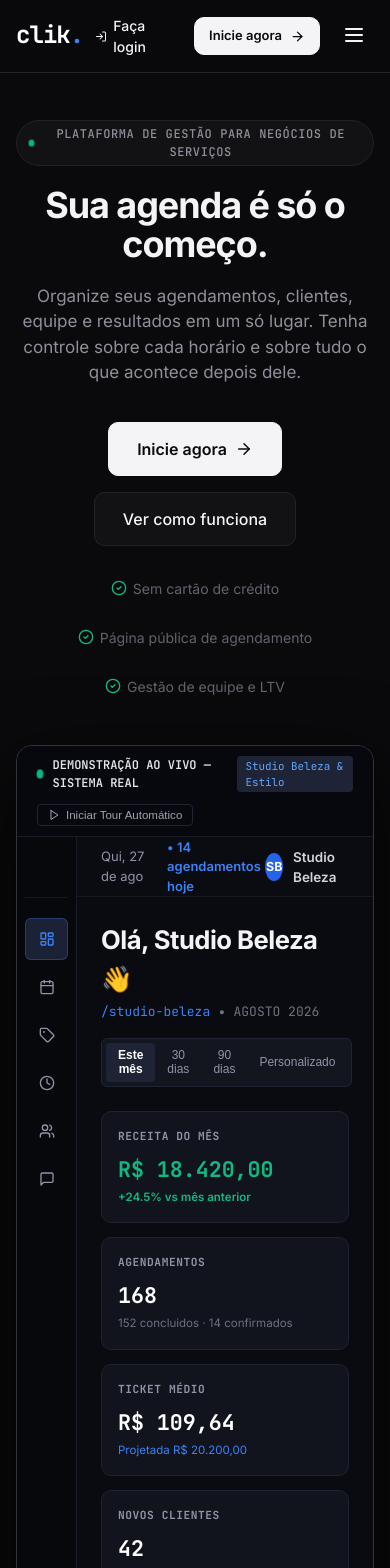
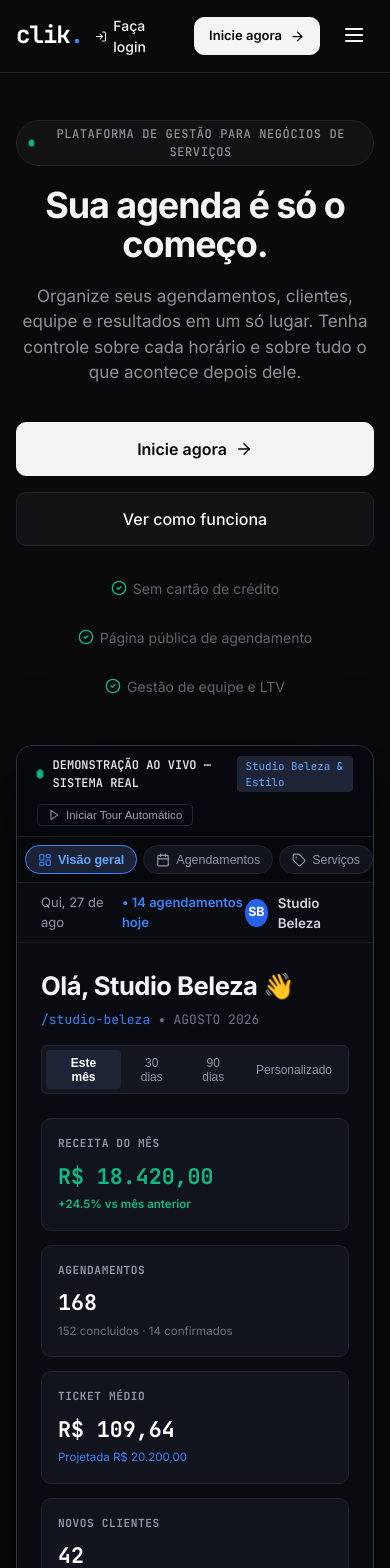
Before and after one commit to alissonandrade1/useclik.com.br, a React (Vite) app: page /home in a window 390 px wide. Shown: the top 1568 px of the page. Built offline with nearby package versions, Linux system fonts and the light colour scheme.

Commit message:
feat: torna o site 100% responsivo para mobile com navegacao por abas e botoes adaptativos

```diff
--- a/src/components/CTASection.jsx
+++ b/src/components/CTASection.jsx
@@ -63,7 +63,7 @@ export default function CTASection() {
               href="https://app.useclik.com.br/register"
               target="_blank"
               rel="noopener noreferrer"
-              className="btn btn-lg"
+              className="btn btn-lg btn-mobile-full"
               style={{
                 backgroundColor: '#0a0a0c',
                 color: '#ffffff',
@@ -77,7 +77,7 @@ export default function CTASection() {
               <span>Inicie agora</span>
               <ArrowRight size={18} />
             </a>
-            <a href="#como-funciona" className="btn btn-lg" style={{
+            <a href="#como-funciona" className="btn btn-lg btn-mobile-full" style={{
               backgroundColor: 'transparent',
               color: '#0a0a0c',
               border: '1px solid #d1d1d6',
--- a/src/components/HeroSection.jsx
+++ b/src/components/HeroSection.jsx
@@ -87,13 +87,13 @@ export default function HeroSection() {
               href="https://app.useclik.com.br/register"
               target="_blank"
               rel="noopener noreferrer"
-              className="btn btn-primary btn-lg"
+              className="btn btn-primary btn-lg btn-mobile-full"
               style={{ textDecoration: 'none' }}
             >
               <span>Inicie agora</span>
               <ArrowRight size={18} />
             </a>
-            <a href="#como-funciona" className="btn btn-secondary btn-lg" style={{ textDecoration: 'none' }}>
+            <a href="#como-funciona" className="btn btn-secondary btn-lg btn-mobile-full" style={{ textDecoration: 'none' }}>
               <span>Ver como funciona</span>
             </a>
           </div>
@@ -173,6 +173,44 @@ export default function HeroSection() {
                 <span>{autoPlay ? 'Pausar Tour Automático' : 'Iniciar Tour Automático'}</span>
               </button>
             </div>
+          </div>
+
+          {/* Mobile Horizontal Scrollable Tab Bar (Visible on mobile/tablet <= 840px) */}
+          <div className="app-mobile-nav-bar">
+            {[
+              { id: 'visao-geral', label: 'Visão geral', icon: LayoutDashboard },
+              { id: 'agendamentos', label: 'Agendamentos', icon: CalendarIcon },
+              { id: 'servicos', label: 'Serviços', icon: Tag },
+              { id: 'disponibilidade', label: 'Disponibilidade', icon: Clock },
+              { id: 'clientes', label: 'Clientes', icon: Users },
+              { id: 'whatsapp', label: 'WhatsApp', icon: MessageSquare },
+            ].map((item) => {
+              const Icon = item.icon;
+              const isActive = activeNav === item.id;
+              return (
+                <button
+                  key={item.id}
+                  onClick={() => { setActiveNav(item.id); setAutoPlay(false); }}
+                  style={{
+                    display: 'inline-flex',
+                    alignItems: 'center',
+                    gap: '0.375rem',
+                    padding: '0.4rem 0.75rem',
+                    borderRadius: '9999px',
+                    backgroundColor: isActive ? '#1c2235' : '#12141d',
+                    color: isActive ? '#60a5fa' : '#8f94a6',
+                    border: isActive ? '1px solid #3b82f6' : '1px solid #202434',
+                    fontSize: '0.78rem',
+                    fontWeight: isActive ? 600 : 400,
+                    whiteSpace: 'nowrap',
+                    cursor: 'pointer'
+                  }}
+                >
+                  <Icon size={14} color={isActive ? '#3b82f6' : '#8f94a6'} />
+                  <span>{item.label}</span>
+                </button>
+              );
+            })}
           </div>
 
           {/* Main App Container */}
--- a/src/components/PricingSection.jsx
+++ b/src/components/PricingSection.jsx
@@ -188,6 +188,7 @@ export default function PricingSection() {
           </p>
         </div>
 
+        <div className="scroll-hint-mobile font-mono">← Deslize para ver todos os recursos →</div>
         <div className="pricing-table-wrapper">
           <table className="pricing-table">
             <thead>
--- a/src/index.css
+++ b/src/index.css
@@ -338,21 +338,54 @@ h1, h2, h3, h4, h5, h6 {
   animation: pulseGlow 2s infinite ease-in-out;
 }
 
-/* App mockup sidebar responsiveness */
+/* Mobile Utilities & Enhancements */
+.btn-mobile-full {
+  width: auto;
+}
+
+@media (max-width: 640px) {
+  .btn-mobile-full {
+    width: 100% !important;
+  }
+}
+
+/* App mockup sidebar & tab bar responsiveness */
 @media (max-width: 840px) {
   .app-sidebar-responsive {
-    width: 60px !important;
-    padding: 1rem 0.5rem !important;
-  }
-  .app-sidebar-responsive nav button span,
-  .app-sidebar-responsive nav button .badge,
-  .app-sidebar-responsive .font-mono,
-  .app-sidebar-responsive div span {
     display: none !important;
   }
-  .app-sidebar-responsive nav button {
-    justify-content: center !important;
-    padding: 0.75rem 0 !important;
+  .app-mobile-nav-bar {
+    display: flex !important;
+  }
+}
+
+.app-mobile-nav-bar {
+  display: none;
+  overflow-x: auto;
+  -webkit-overflow-scrolling: touch;
+  background-color: #07080c;
+  border-bottom: 1px solid #1a1c26;
+  padding: 0.5rem;
+  gap: 0.375rem;
+  scrollbar-width: none;
+}
+
+.app-mobile-nav-bar::-webkit-scrollbar {
+  display: none;
+}
+
+/* Scroll Hint Badge for Tables on Mobile */
+.scroll-hint-mobile {
+  display: none;
+  font-size: 0.75rem;
+  color: var(--text-muted);
+  text-align: right;
+  margin-bottom: 0.5rem;
+}
+
+@media (max-width: 768px) {
+  .scroll-hint-mobile {
+    display: block;
   }
 }
 
```
